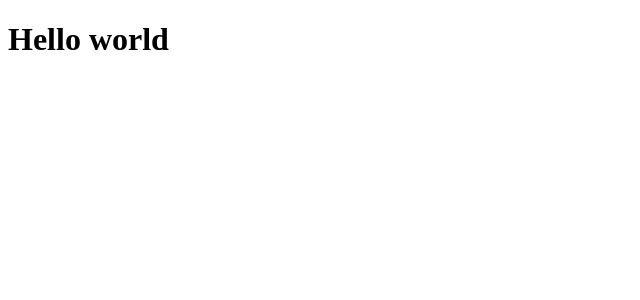
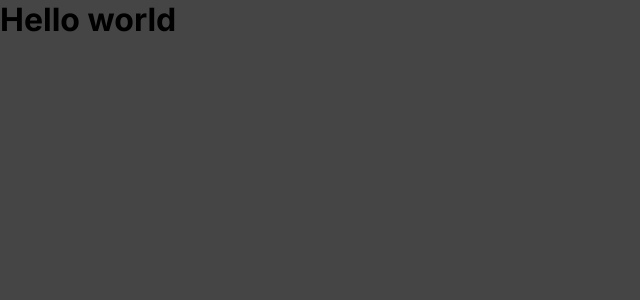
Before and after one commit to thiagohrcosta/Ignite-Todo-Typescript, a React (Vite) app: page / in a window 1280 px wide. Shown: the top 300 px of the page, without its empty margins (0-640 px from the left). Built offline with nearby package versions, Linux system fonts and the light colour scheme.

Commit message:
Adding global configuration

```diff
--- a/index.html
+++ b/index.html
@@ -2,9 +2,14 @@
 <html lang="en">
   <head>
     <meta charset="UTF-8" />
+
+    <link rel="preconnect" href="https://fonts.googleapis.com">
+    <link rel="preconnect" href="https://fonts.gstatic.com" crossorigin>
+    <link href="https://fonts.googleapis.com/css2?family=Inter:wght@300;400;700&display=swap" rel="stylesheet">
+
     <link rel="icon" type="image/svg+xml" href="/src/favicon.svg" />
     <meta name="viewport" content="width=device-width, initial-scale=1.0" />
-    <title>Vite App</title>
+    <title>Todo App</title>
   </head>
   <body>
     <div id="root"></div>
--- a/src/App.tsx
+++ b/src/App.tsx
@@ -1,3 +1,5 @@
+import "./global.css";
+
 function App() {
   return (
     <h1>Hello world</h1>
--- /dev/null
+++ b/src/global.css
@@ -0,0 +1,35 @@
+:root {
+  --gray-100: #F2F2F2;
+  --gray-200: #D9D9D9;
+  --gray-300: #808080;
+  --gray-400: #333333;
+  --gray-500: #262626;
+  --gray-600: #1A1A1A;
+  --gray-700: #0D0D0D;
+
+  --gray-background: #454545;
+
+  --purple-500: #8284FA;
+  --purple-800: #5E60CE;
+
+  --blue-500: #4EA8DE;
+  --blue-800: #1E6F9F;
+
+  --red-500: #E25858;
+}
+
+* {
+  margin: 0;
+  padding: 0;
+  box-sizing: border-box;
+}
+
+body {
+  background-color: var(--gray-background);
+}
+
+body, input, textarea, button {
+  font-family: 'Inter', sans-serif;
+  font-weight: 400;
+  font: 1rem;
+}
```
